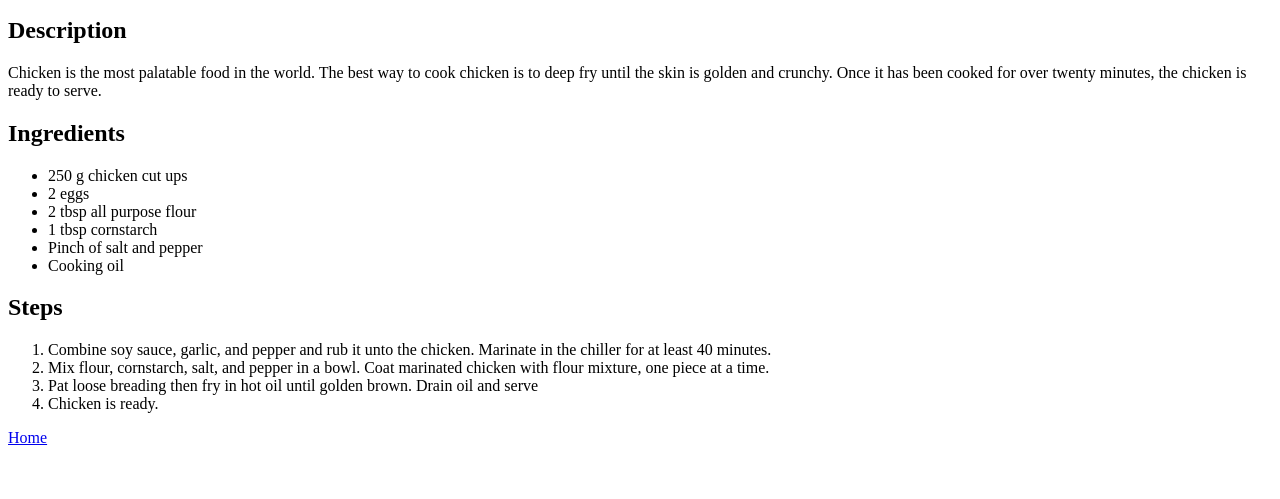
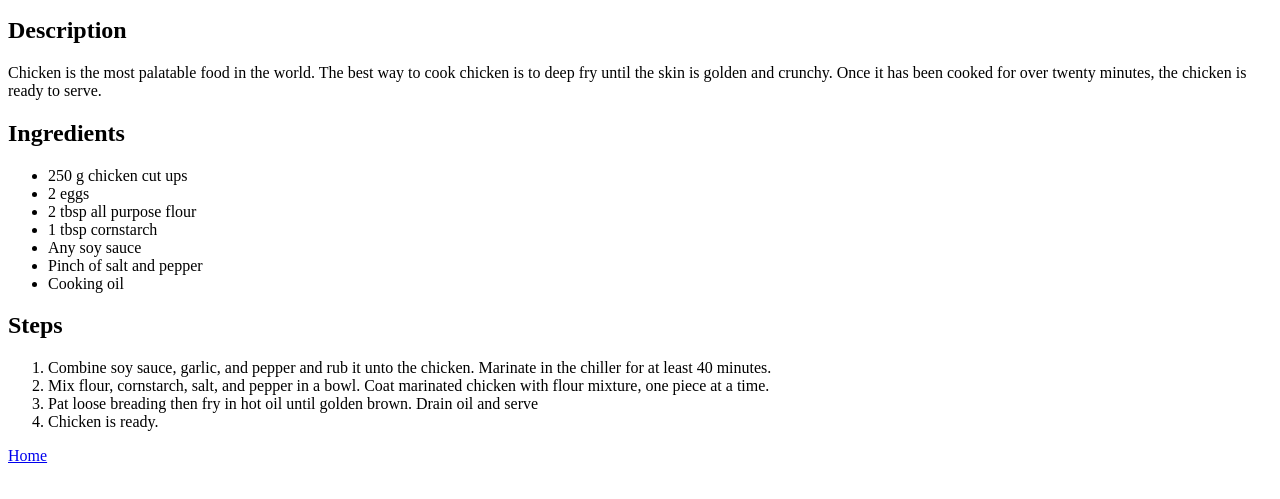
Before and after one commit to frostBite1418/odin-recipes, a plain HTML site: page recipes/fried-chicken.html in a window 1280 px wide. Shown: the part 271-770 px from the top of the page. Drawn offline with Linux system fonts and the light colour scheme.

Commit message:
Add "soy sauce" in fried-chicken ingredients

```diff
--- a/recipes/fried-chicken.html
+++ b/recipes/fried-chicken.html
@@ -21,6 +21,7 @@
         <li>2 eggs</li>
         <li>2 tbsp all purpose flour</li>
         <li>1 tbsp cornstarch</li>
+        <li>Any soy sauce</li>
         <li>Pinch of salt and pepper</li>
         <li>Cooking oil</li>
     </ul>
```
